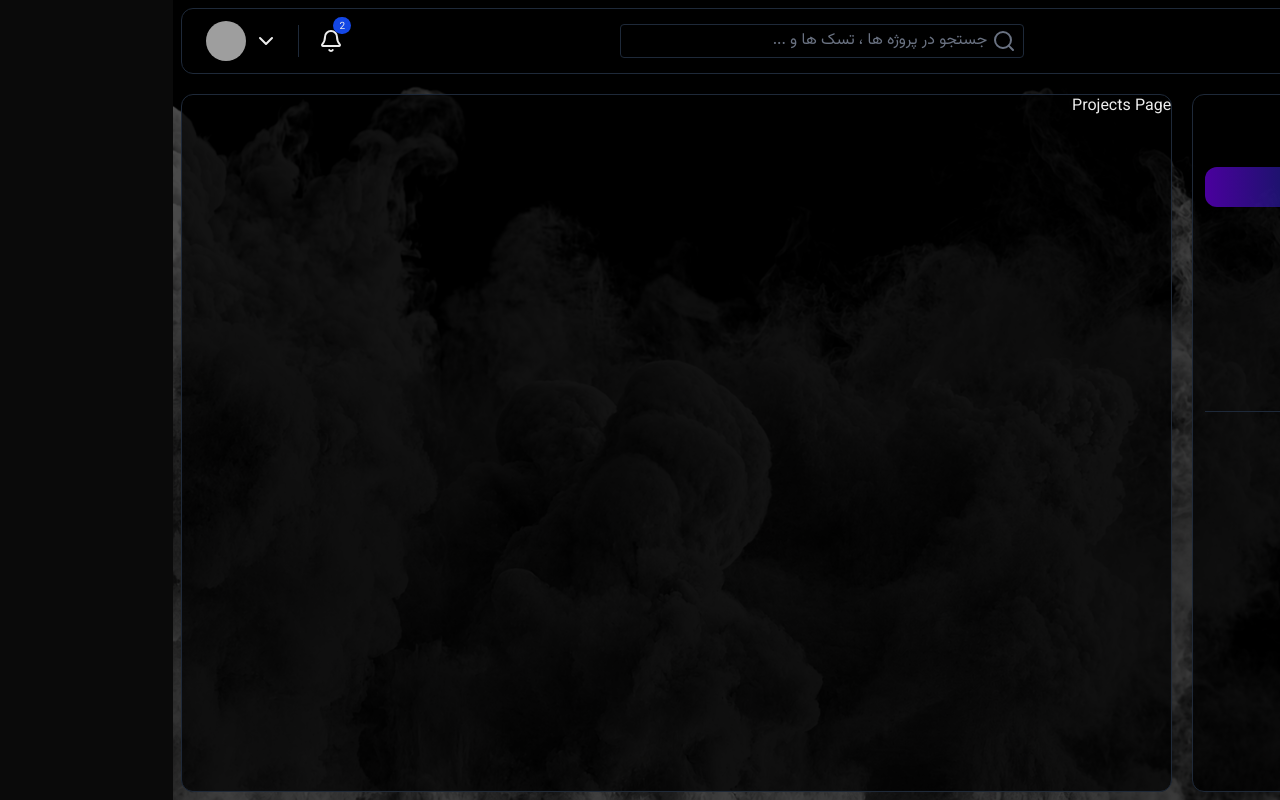
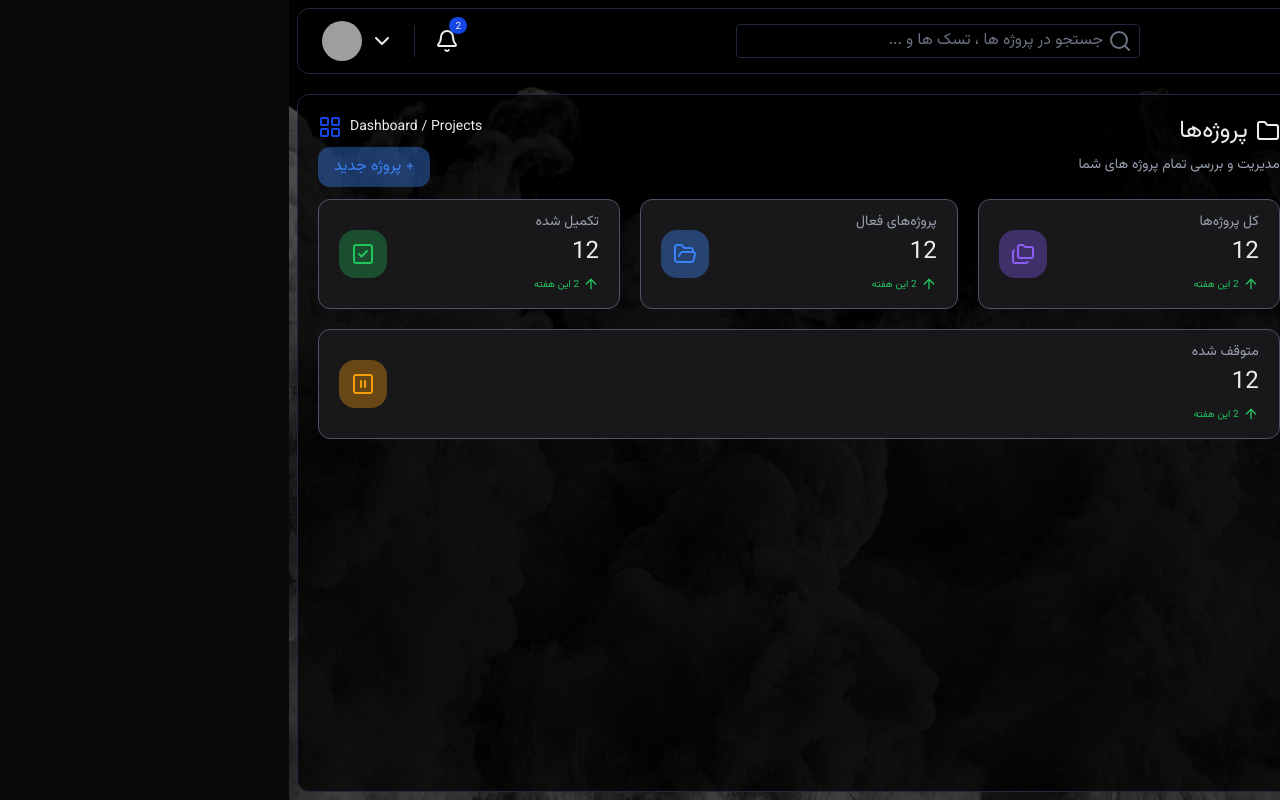
Before and after one commit to sajadzhzh/Dev_Flow, a Next.js app: page /dashboard/projects in a window 1280 px wide. Built offline with nearby package versions, Linux system fonts and the light colour scheme; no server answers; grey boxes are pictures that could not be loaded.

Commit message:
project page started

```diff
--- a/Components/ui/SmallCard.tsx
+++ b/Components/ui/SmallCard.tsx
@@ -1,4 +1,4 @@
-import { ArrowUp, Clock, Folder, SquareCheck, Users } from "lucide-react";
+import { ArrowUp, Clock, Folder, FolderOpen, Folders, SquareCheck, SquarePause, Users } from "lucide-react";
 import { ReactNode } from "react";
 
 export default function Card({
@@ -6,7 +6,7 @@ export default function Card({
   children,
 }: {
   children: ReactNode;
-  type: "project" | "task" | "team" | "report";
+  type: "project" | "task" | "team" | "report" | "suspend" | "doing" | "allProjects" | "done";
 }) {
   return (
     <div className="grow min-w-60 border border-gray-600 bg-[#18181B] rounded-xl py-3 px-5">
@@ -41,6 +41,26 @@ export default function Card({
             <Clock />
           </div>
         )}
+        {type === "suspend" && (
+          <div className="p-3 bg-[#f59f0b5b] text-[#F59E0B] rounded-2xl">
+            <SquarePause />
+          </div>
+        )}
+        {type === "doing" && (
+          <div className="p-3 bg-[#3b83f665] text-[#3B82F6] rounded-2xl">
+            <FolderOpen />
+          </div>
+        )}
+        {type === "allProjects" && (
+          <div className="p-3 bg-[#8a5cf65b] text-[#8B5CF6] rounded-2xl">
+            <Folders />
+          </div>
+        )}
+        {type === "done" && (
+          <div className="p-3 bg-[#22c55e4d] text-[#22C55E] rounded-2xl">
+            <SquareCheck />
+          </div>
+        )}
       </div>
     </div>
   );
--- a/app/(main)/dashboard/page.tsx
+++ b/app/(main)/dashboard/page.tsx
@@ -10,7 +10,7 @@ import Link from "next/link";
 export default function DashboardPage() {
   const { data: session } = useSession();
   return (
-    <div className="w-full flex flex-col gap-5 p-5">
+    <div className="w-full flex flex-col gap-3 p-5">
       <div className="w-full flex flex-col lg:flex-row gap-2">
         <div className="flex items-center justify-end gap-2 w-full lg:w-1/2 h-max order-1 lg:order-2">
           <div className="text-sm m-0">Dashboard</div>
@@ -69,7 +69,7 @@ export default function DashboardPage() {
             پیشرفت پروژه‌ها
 
             <Link
-              href=""
+              href="/dashboard/projects"
               className="p-1 px-2 rounded-xl bg-white/25 hover:bg-white/50 hover:text-gray-900"
             >
               مشاهده همه پروژه‌ها
--- a/app/(main)/dashboard/projects/page.tsx
+++ b/app/(main)/dashboard/projects/page.tsx
@@ -1,5 +1,36 @@
-export default function ProjectsPage(){
-    return(
-        <div>Projects Page</div>
-    )
+import Card from "@/Components/ui/SmallCard";
+import { Folder, LayoutGrid } from "lucide-react";
+
+export default function ProjectsPage() {
+  return (
+    <div className="w-full flex flex-col gap-3 p-5">
+      <div className="w-full flex flex-col lg:flex-row gap-2">
+        <div className="flex lg:flex-col items-center lg:items-end justify-between gap-2 w-full lg:w-1/2 h-max order-1 lg:order-2">
+          <button className="order-1 lg:order-2 h-max py-2 px-4 bg-[#3b83f665] text-[#3B82F6] rounded-xl cursor-pointer hover:bg-[#3B82F6] hover:text-white">
+            + پروژه جدید
+          </button>
+          <div className="flex items-center gap-2 order-2 lg:order-1">
+            <div className="text-sm m-0">Dashboard / Projects</div>
+            <LayoutGrid className="text-blue-700" />
+          </div>
+        </div>
+        <div className="flex flex-col justify-center gap-2 w-full lg:w-1/2 h-max order-2 lg:order-1">
+          <div className="flex items-center gap-2">
+            <Folder />
+            <h2 className="text-2xl m-0">پروژه‌ها</h2>
+          </div>
+          <p className="text-sm text-gray-400">
+            مدیریت و بررسی تمام پروژه های شما
+          </p>
+        </div>
+      </div>
+
+      <div className="w-full flex gap-5 flex-wrap flex-col lg:flex-row">
+        <Card type="allProjects">کل پروژه‌ها</Card>
+        <Card type="doing">پروژه‌های فعال</Card>
+        <Card type="done">تکمیل شده</Card>
+        <Card type="suspend">متوقف شده</Card>
+      </div>
+    </div>
+  );
 }
```
